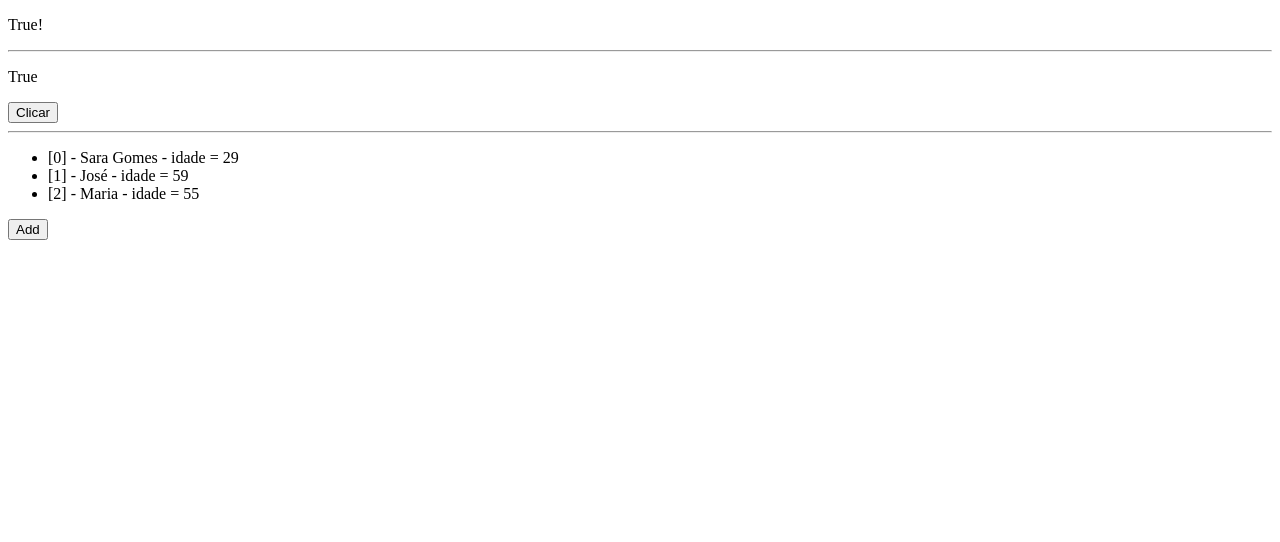
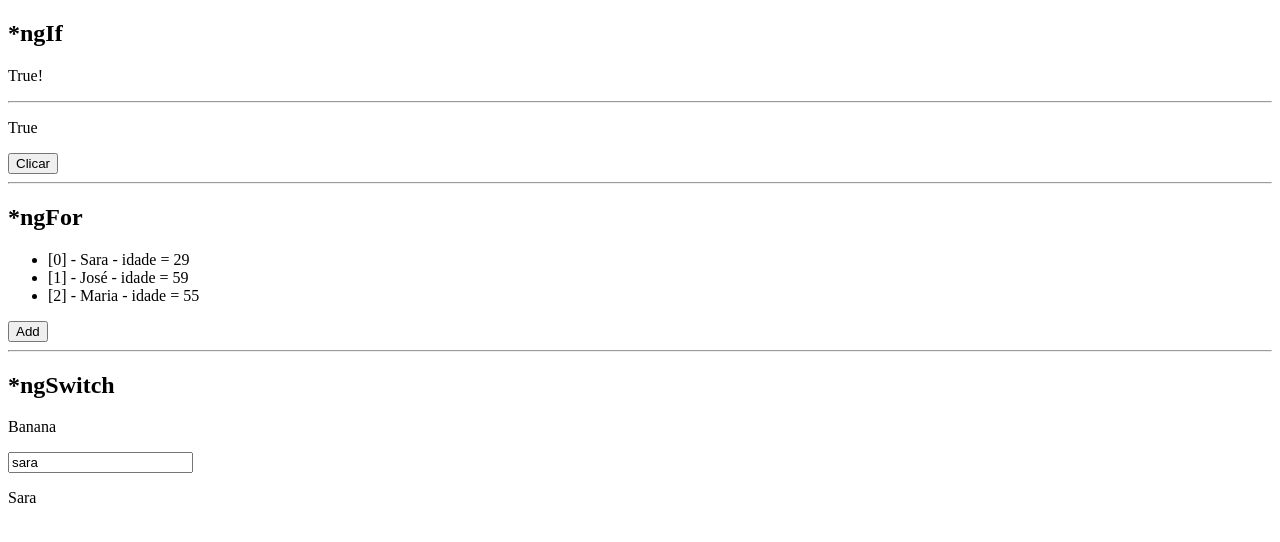
Before and after one commit to saranascimento/curso-angular-2-v15, an Angular app: page / in a window 1280 px wide. Shown: the top 542 px of the page. Built offline with nearby package versions, Linux system fonts and the light colour scheme.

Commit message:
section 5 [Angular]: Diretivas - *ngSwitch

```diff
--- a/src/app/diretivas-estruturais/diretivas-estruturais.component.html
+++ b/src/app/diretivas-estruturais/diretivas-estruturais.component.html
@@ -1,3 +1,5 @@
+<h2>*ngIf</h2>
+
 <p *ngIf="condition else elseBlock">True!</p>
 
 <ng-template #elseBlock>
@@ -13,8 +15,37 @@
 
 <hr>
 
+<h2>*ngFor</h2>
+
 <ul>
     <li *ngFor="let item of list ; let i = index;" (click)="onClickEventListMouseEvent($event)" (click)="onClickEventListSplice(i)">[{{i}}] - {{item.nome}} - idade = {{item.idade}}</li>
 </ul>
 
 <button (click)="onClickAddList()">Add</button>
+
+<hr>
+
+<h2>*ngSwitch</h2>
+
+<div [ngSwitch]="'banana'">
+    <p *ngSwitchCase="'banana'">
+        Banana
+    </p>
+    <p *ngSwitchCase="'uva'">
+        Uva
+    </p>
+</div>
+
+<input type="text " [(ngModel)]="nome">
+
+<div [ngSwitch]="nome">
+    <p *ngSwitchCase="'sara'">
+        Sara
+    </p>
+    <p *ngSwitchCase="'nay'">
+        Nay
+    </p>
+    <p *ngSwitchDefault>
+        Deu ruim sua busca.
+    </p>
+</div>
--- a/src/app/diretivas-estruturais/diretivas-estruturais.component.ts
+++ b/src/app/diretivas-estruturais/diretivas-estruturais.component.ts
@@ -11,11 +11,12 @@ export class DiretivasEstruturaisComponent implements OnInit {
   public conditionClick: boolean = true
 
   public list: Array<{nome: string, idade: number}> = [
-    {nome: 'Sara Gomes', idade: 29},
+    {nome: 'Sara', idade: 29},
     {nome: 'José', idade: 59},
     {nome: 'Maria', idade: 55},
   ]
 
+  public nome: string = 'sara'
   constructor() {}
   ngOnInit(): void {
 
```
